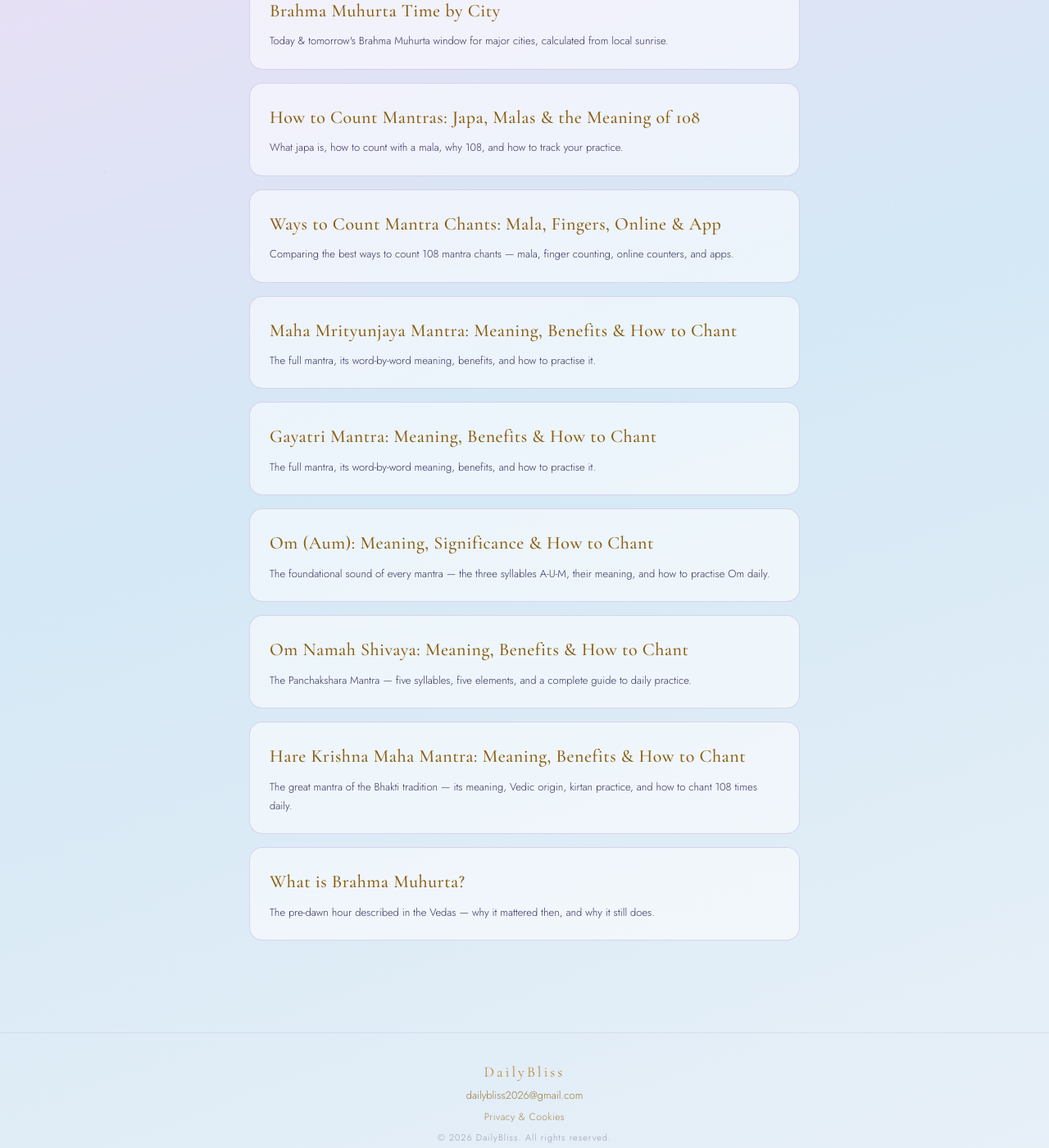
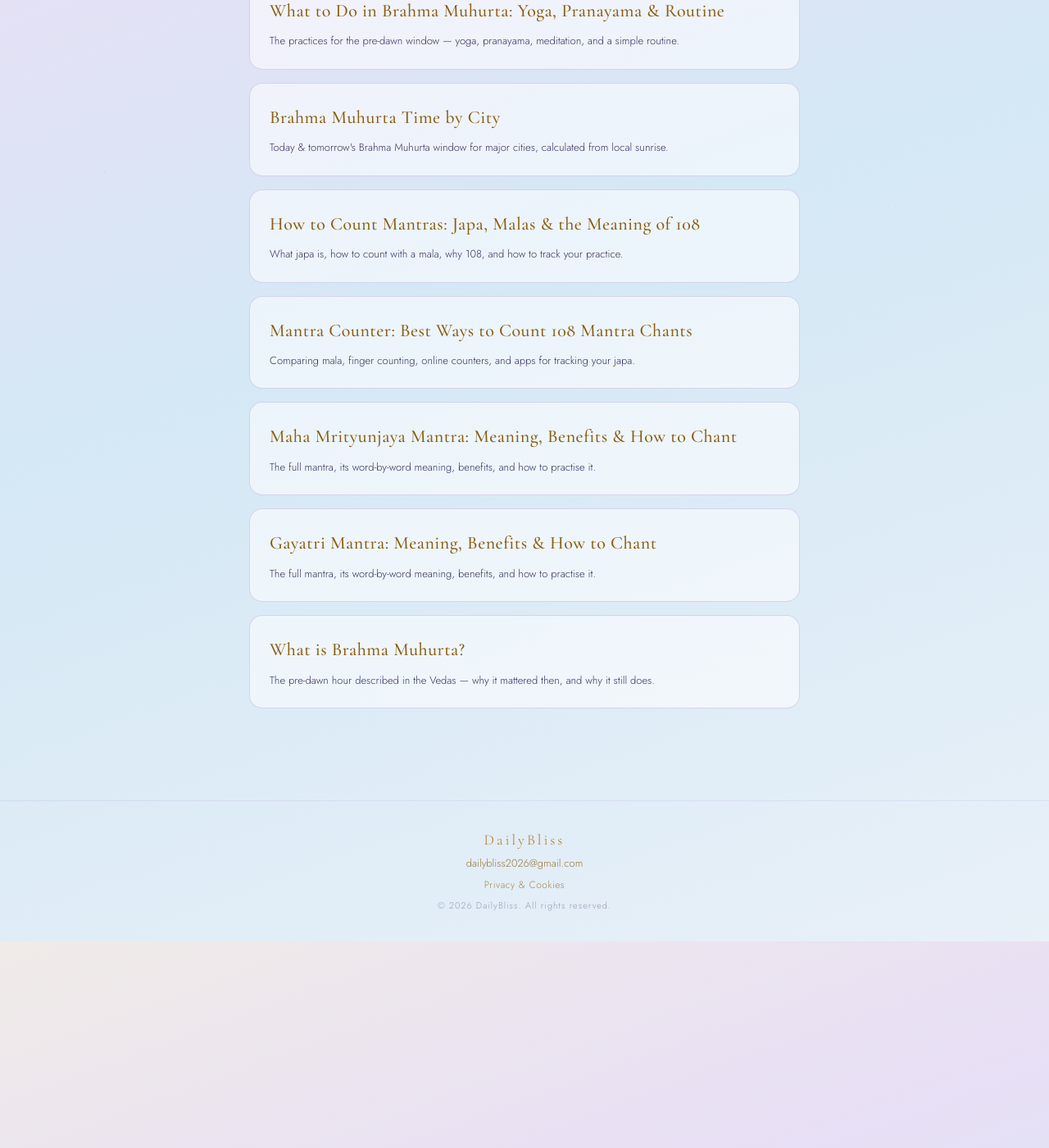
Before and after one commit to dailybliss/dailybliss.github.io, a Jekyll site: the page built from blog/index.html, in a window 1280 px wide and 1400 px high, scrolled down 721 px. Shown: the whole window at 82% size. Built offline with Jekyll 4.4.1, drawn with Linux system fonts in a browser that asks for light colours; after the commit the page ends 1869 px from its top, so only the background shows below that; some of the changed text lies outside the part shown.

Commit message:
Update index.html

```diff
--- a/blog/index.html
+++ b/blog/index.html
@@ -12,6 +12,12 @@
   </p>
 
   <ul class="post-list">
+    <li>
+      <a href="{{ '/blog/science-of-mantra-chanting/' | relative_url }}">
+        <h3>The Science Behind Mantra Chanting: What Research Says</h3>
+        <p>EEG studies, fMRI scans, cortisol research, the Sanskrit Effect, and what peer-reviewed science says about japa.</p>
+      </a>
+    </li>
     <li>
       <a href="{{ '/blog/brahma-muhurta-complete-guide/' | relative_url }}">
         <h3>Brahma Muhurta: Meaning, Time, Benefits &amp; What to Do</h3>
@@ -44,8 +50,8 @@
     </li>
     <li>
       <a href="{{ '/blog/mantra-counter-online/' | relative_url }}">
-        <h3>Ways to Count Mantra Chants: Mala, Fingers, Online &amp; App</h3>
-        <p>Comparing the best ways to count 108 mantra chants — mala, finger counting, online counters, and apps.</p>
+        <h3>Mantra Counter: Best Ways to Count 108 Mantra Chants</h3>
+        <p>Comparing mala, finger counting, online counters, and apps for tracking your japa.</p>
       </a>
     </li>
     <li>
@@ -61,24 +67,6 @@
       </a>
     </li>
     <li>
-      <a href="{{ '/blog/om-aum-mantra/' | relative_url }}">
-        <h3>Om (Aum): Meaning, Significance &amp; How to Chant</h3>
-        <p>The foundational sound of every mantra — the three syllables A-U-M, their meaning, and how to practise Om daily.</p>
-      </a>
-    </li>
-    <li>
-      <a href="{{ '/blog/om-namah-shivaya/' | relative_url }}">
-        <h3>Om Namah Shivaya: Meaning, Benefits &amp; How to Chant</h3>
-        <p>The Panchakshara Mantra — five syllables, five elements, and a complete guide to daily practice.</p>
-      </a>
-    </li>
-    <li>
-      <a href="{{ '/blog/hare-krishna-maha-mantra/' | relative_url }}">
-        <h3>Hare Krishna Maha Mantra: Meaning, Benefits &amp; How to Chant</h3>
-        <p>The great mantra of the Bhakti tradition — its meaning, Vedic origin, kirtan practice, and how to chant 108 times daily.</p>
-      </a>
-    </li>
-    <li>
       <a href="{{ '/blog/what-is-brahma-muhurta/' | relative_url }}">
         <h3>What is Brahma Muhurta?</h3>
         <p>The pre-dawn hour described in the Vedas — why it mattered then, and why it still does.</p>
```
